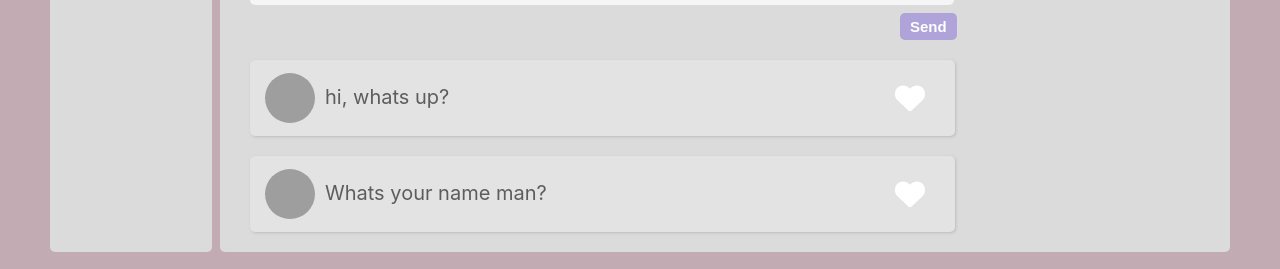
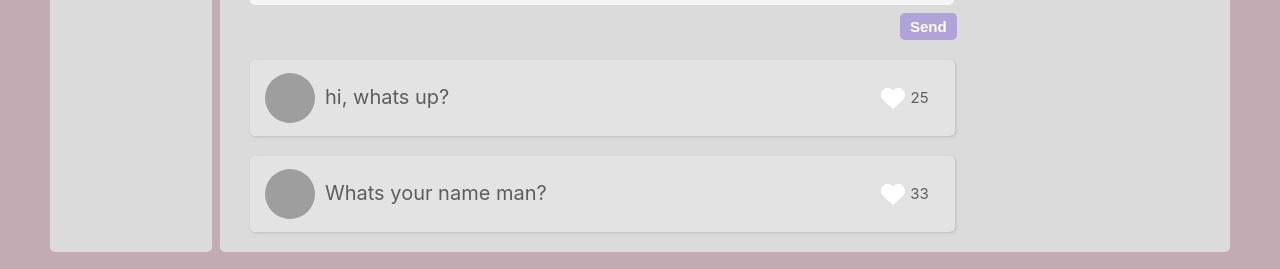
Before and after one commit to AmadoMuerte/social-network, a React (Create React App) app: page /profile in a window 1280 px wide. Shown: the part 517-786 px from the top of the page. Built offline with nearby package versions, Linux system fonts and the light colour scheme; grey boxes are pictures that could not be loaded; the HTML template or start-up script is replaced by a standard one.

Commit message:
added props likes-count

```diff
--- a/src/components/Posts/Post/Post.jsx
+++ b/src/components/Posts/Post/Post.jsx
@@ -4,15 +4,17 @@ import classes from './Post.module.css';
 import ButtonLike from "../../buttons/ButtonLike/ButtonLike";
 
 function Post(props) {
+
+    const {description, likesCount} = props;
     return (
         <div className={classes.post}>
             <div className={classes.post__inner}>
                 <div className={classes.post__avatar}>
                     <img src="https://upload.wikimedia.org/wikipedia/commons/0/0e/Felis_silvestris_silvestris.jpg" alt="cat"/>
                 </div>
-                <p>{props.description}</p>
+                <p>{description}</p>
             </div>
-            <ButtonLike />
+            <ButtonLike likesCount={likesCount}/>
         </div>
     );
 }
--- a/src/components/Posts/Posts.jsx
+++ b/src/components/Posts/Posts.jsx
@@ -14,9 +14,8 @@ function Posts() {
                 <ButtonSend />
             </div>
             <div className={classes.list}>
-                <Post description={'hi, whats up?'} />
-                <Post description={'Whats your name man?'}/>
-
+                <Post description={'hi, whats up?'} likesCount={25}/>
+                <Post description={'Whats your name man?'} likesCount={33}/>
             </div>
 
         </div>
--- a/src/components/buttons/ButtonLike/ButtonLike.jsx
+++ b/src/components/buttons/ButtonLike/ButtonLike.jsx
@@ -3,11 +3,12 @@ import React from 'react';
 import classes from './ButtonLike.module.css';
 import likeWhite from './likeWhite.svg';
 
-function ButtonLike() {
+function ButtonLike(props) {
 
     return (
         <div className={classes.like}>
             <img src={likeWhite} alt="heart"/>
+            <span>{props.likesCount}</span>
         </div>
     );
 }
--- a/src/components/buttons/ButtonLike/ButtonLike.module.css
+++ b/src/components/buttons/ButtonLike/ButtonLike.module.css
@@ -4,11 +4,16 @@
     width: 30px;
     height: 50px;
     display: flex;
-    justify-content: flex-end;
+    justify-content: center;
     align-items: center;
     cursor: pointer;
 }
 
 .like img {
-    width: 100%;
+    width: 80%;
 }
+
+.like span {
+    padding: 0px 10px 0px 5px;
+    font-size: 15px;
+}
```
